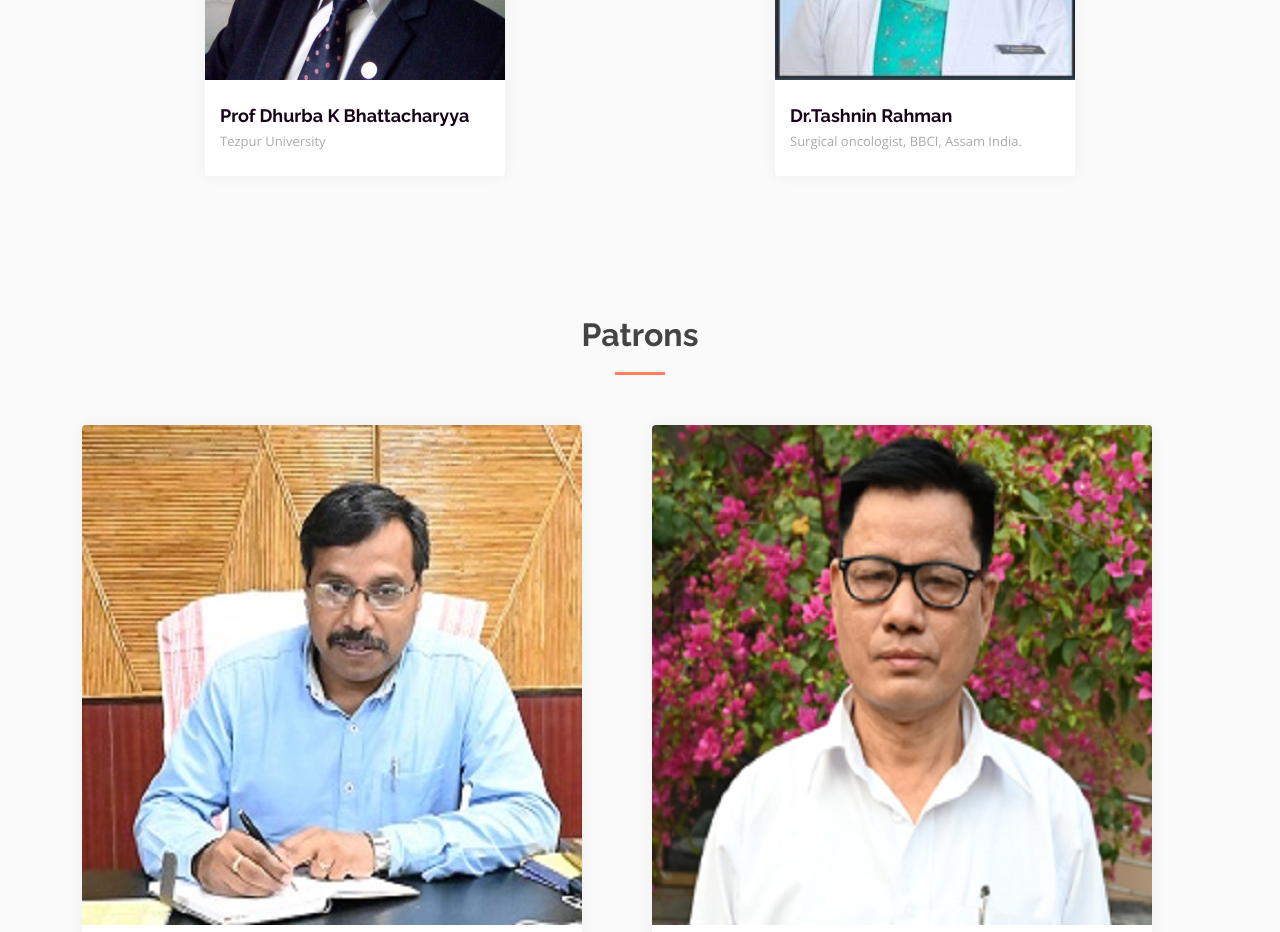
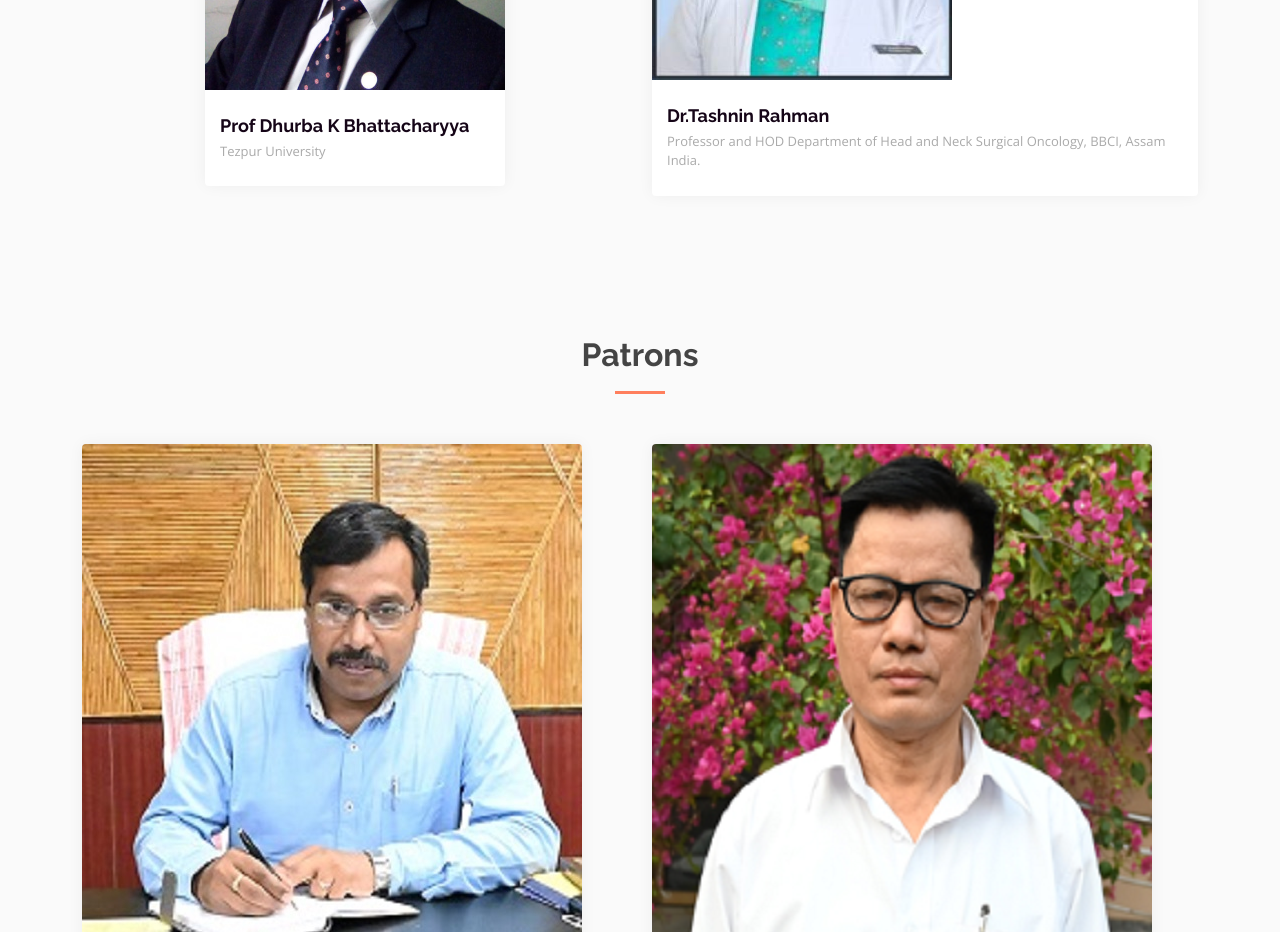
Before and after one commit to csitcotton/serb, a plain HTML site: page index.html in a window 1280 px wide. Shown: the part 2960-3892 px from the top of the page. Drawn offline with nearby package versions, Linux system fonts and the light colour scheme.

Commit message:
Update index.html

```diff
--- a/index.html
+++ b/index.html
@@ -204,7 +204,7 @@
           </div>
           <div class="member-info">
             <h4>Dr.Tashnin Rahman</h4>
-            <span>Surgical oncologist, BBCI, Assam India.</span>
+            <span>Professor and HOD Department of Head and Neck Surgical Oncology, BBCI, Assam India.</span>
           </div>
         </div>
       </div>
```
